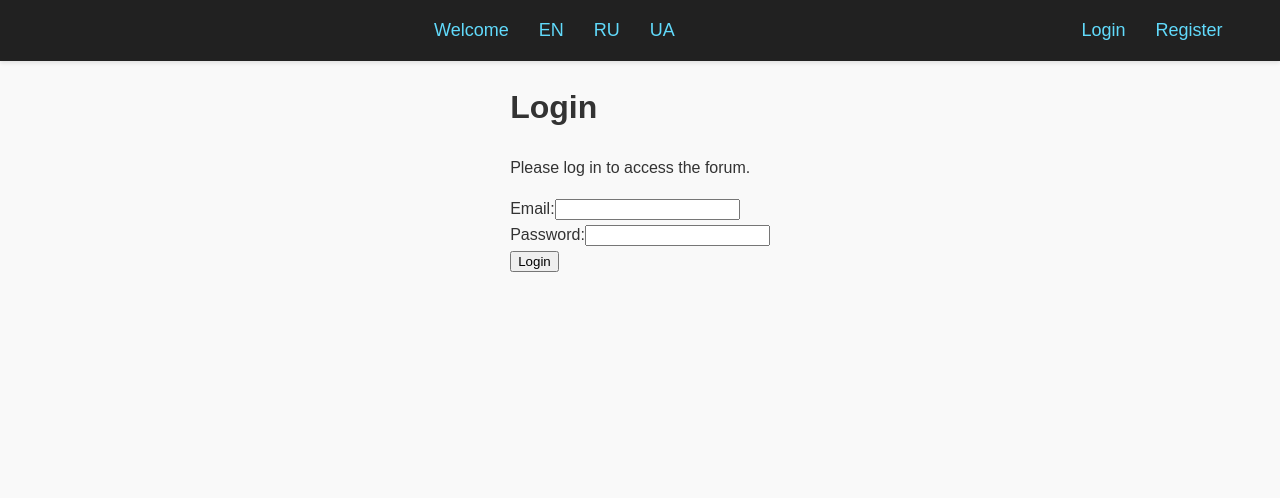
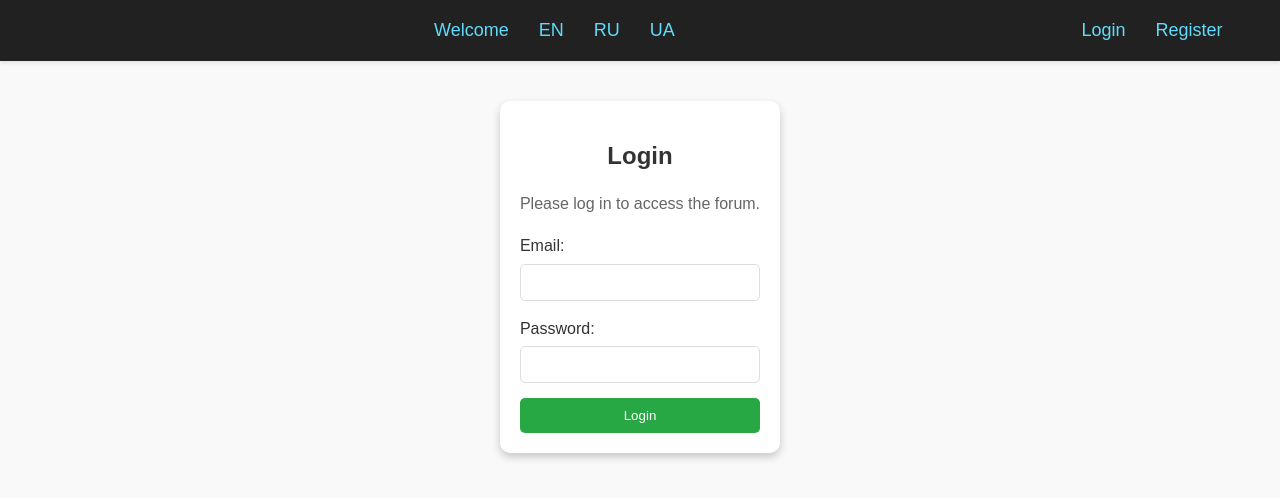
Before and after one commit to mykytashcheholevatyi/TalkNet-Monorepo, a React (Create React App) app in the folder reddit-clone/: page /login in a window 1280 px wide. Shown: the top 498 px of the page. Built offline with nearby package versions, Linux system fonts and the light colour scheme.

Commit message:
Update LoginPage.js

```diff
--- a/reddit-clone/src/pages/LoginPage.js
+++ b/reddit-clone/src/pages/LoginPage.js
@@ -1,13 +1,12 @@
 import React, { useState } from 'react';
+import './LoginPage.css'; // Предполагается, что стили сохранены в этом файле
 
 function LoginPage() {
-  // Состояние для хранения данных формы
   const [formData, setFormData] = useState({
     email: '',
     password: '',
   });
 
-  // Обработчик изменения полей формы
   const handleInputChange = (e) => {
     const { name, value } = e.target;
     setFormData({
@@ -16,40 +15,39 @@ function LoginPage() {
     });
   };
 
-  // Обработчик отправки формы
   const handleSubmit = (e) => {
     e.preventDefault();
-    // Отправка данных на сервер для аутентификации
-    // Вместо этого места, вы должны добавить код для отправки данных на сервер
     console.log('Отправка данных:', formData);
   };
 
   return (
-    <div>
+    <div className="login-page">
       <h1>Login</h1>
       <p>Please log in to access the forum.</p>
-      <form onSubmit={handleSubmit}>
-        <div>
+      <form onSubmit={handleSubmit} noValidate>
+        <div className="form-group">
           <label>Email:</label>
           <input
             type="email"
             name="email"
+            className="form-input"
             value={formData.email}
             onChange={handleInputChange}
             required
           />
         </div>
-        <div>
+        <div className="form-group">
           <label>Password:</label>
           <input
             type="password"
             name="password"
+            className="form-input"
             value={formData.password}
             onChange={handleInputChange}
             required
           />
         </div>
-        <button type="submit">Login</button>
+        <button type="submit" className="btn btn-primary">Login</button>
       </form>
     </div>
   );
```
